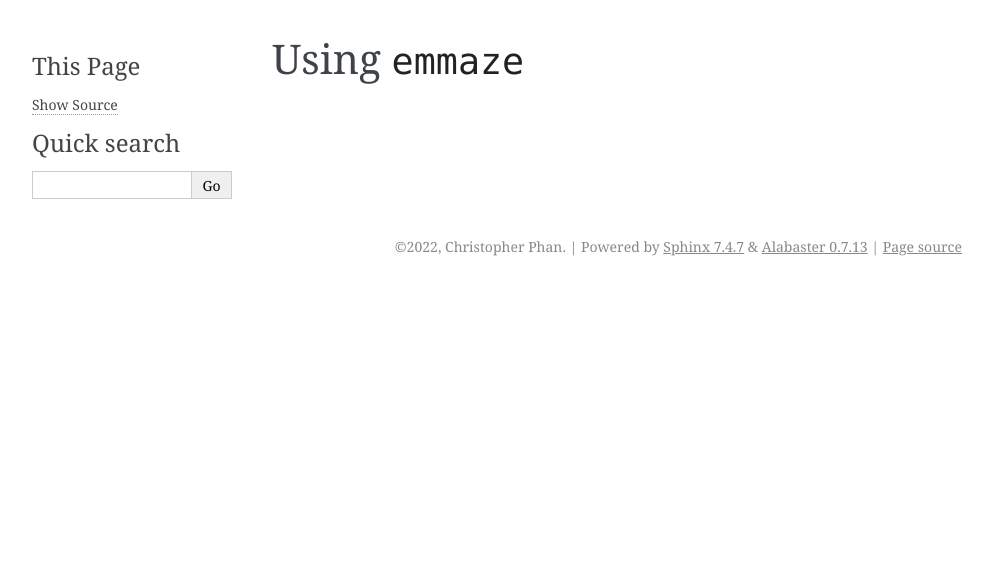
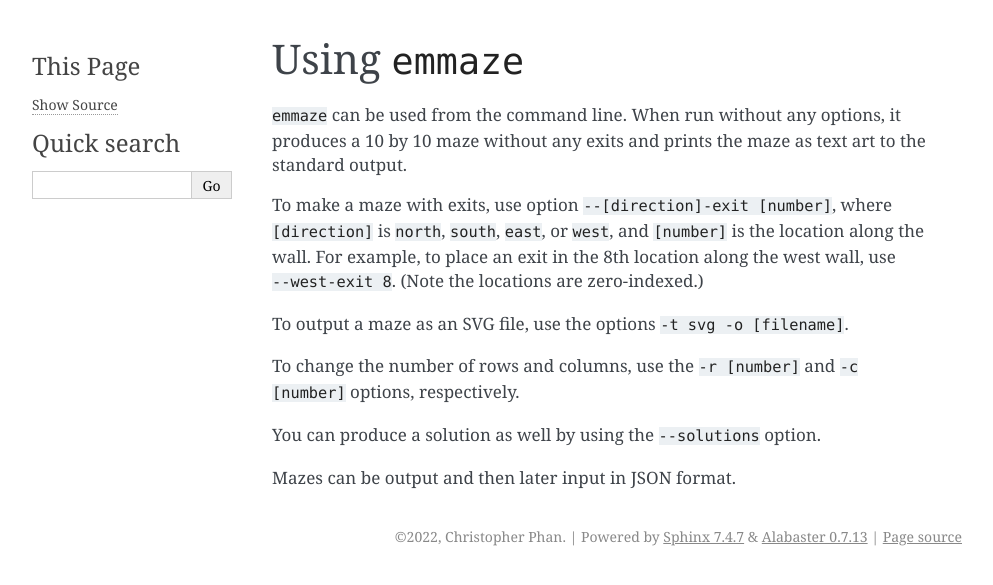
Before and after one commit to christopherphan/emmaze, a Sphinx documentation site: the page built from docs/source/Basic_usage.rst, in a window 1280 px wide. Shown: the top 585 px of the page, without its empty margins (148-1141 px from the left). Built offline with Sphinx 7.4.7, drawn with Linux system fonts in a browser that asks for light colours.

Commit message:
Add basic usage documentation

```diff
--- a/docs/source/Basic_usage.rst
+++ b/docs/source/Basic_usage.rst
@@ -1,3 +1,22 @@
 ================
 Using ``emmaze``
 ================
+
+``emmaze`` can be used from the command line. When run without any options, it
+produces a 10 by 10 maze without any exits and prints the maze as text art to
+the standard output.
+
+To make a maze with exits, use option ``--[direction]-exit [number]``, where
+``[direction]`` is ``north``, ``south``, ``east``, or ``west``, and ``[number]``
+is the location along the wall. For example, to place an exit in the 8th
+location along the west wall, use ``--west-exit 8``. (Note the locations are
+zero-indexed.)
+
+To output a maze as an SVG file, use the options ``-t svg -o [filename]``.
+
+To change the number of rows and columns, use the ``-r [number]`` and ``-c
+[number]`` options, respectively.
+
+You can produce a solution as well by using the ``--solutions`` option.
+
+Mazes can be output and then later input in JSON format.
```
